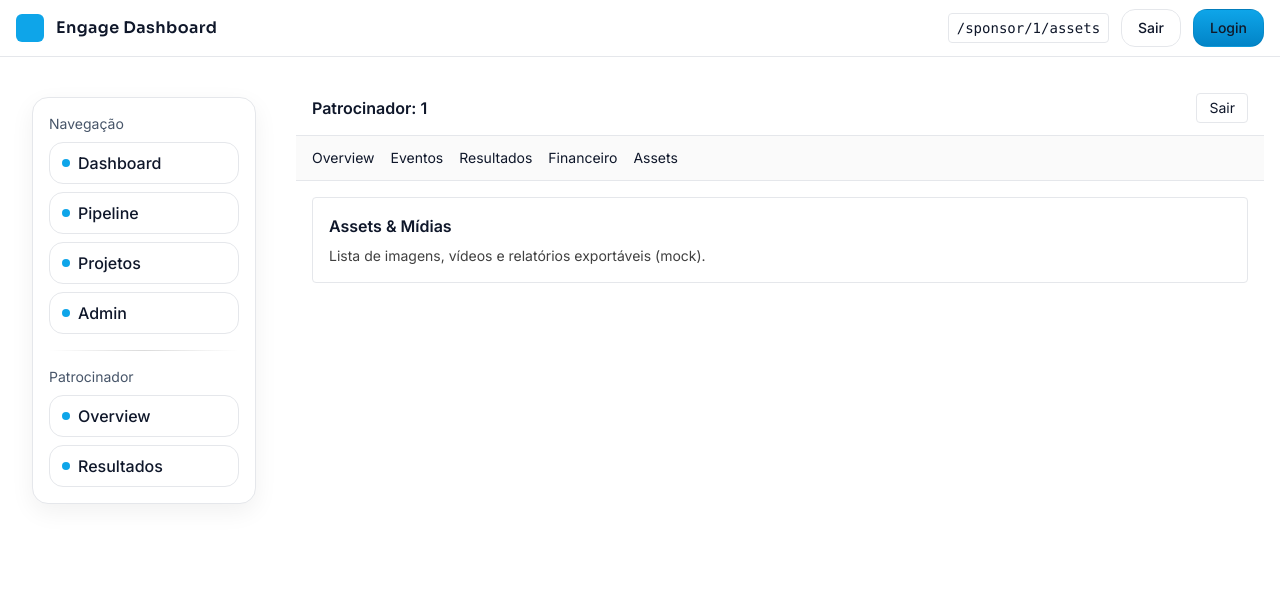
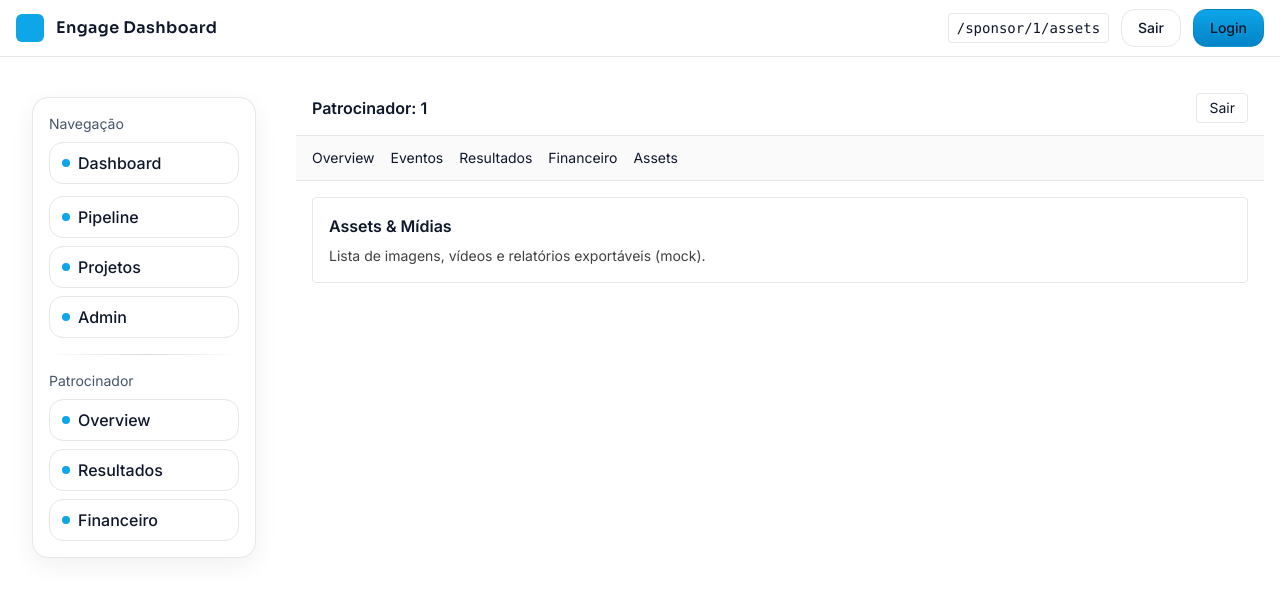
Before and after one commit to jay-psf/jay-psf-engage-dashboard-template, a Next.js app: page /sponsor/1/assets in a window 1280 px wide. Shown: the top 596 px of the page. Built offline with nearby package versions, Linux system fonts and the light colour scheme; no server answers.

Commit message:
fix(theme): corrigir contraste no tema sponsor; feat: sidebar condicional por perfil

```diff
--- a/app/layout.tsx
+++ b/app/layout.tsx
@@ -12,12 +12,12 @@ export const metadata: Metadata = {
 };
 
 export default function RootLayout({ children }: { children: React.ReactNode }) {
-  const role = cookies().get("role")?.value;
+  const role = cookies().get("role")?.value || "admin";
   const themeClass = role === "sponsor" ? "theme-sponsor" : "theme-admin";
 
   return (
     <html lang="pt-BR" className={`${themeClass} ${inter.variable} ${sora.variable}`}>
-      <body className="font-sans">
+      <body className="font-sans" data-role={role}>
         <Topbar />
         <div className="min-h-screen max-w-screen-2xl mx-auto px-4 py-6 flex gap-6">
           <Sidebar />
--- a/components/ui/Sidebar.tsx
+++ b/components/ui/Sidebar.tsx
@@ -1,41 +1,70 @@
 "use client";
 import Link from "next/link";
-import { usePathname } from "next/navigation";
+import { useEffect, useState } from "react";
 
-const NavItem = ({ href, label }: { href: string; label: string }) => {
-  const pathname = usePathname();
-  const active = pathname === href;
-  return (
+type Role = "admin" | "sponsor";
+
+const NavItem = ({ href, label }: { href: string; label: string }) => (
   <Link
     href={href}
-      className={`flex items-center gap-2 px-3 py-2 rounded-xl border transition ${
-        active ? "bg-black/5" : "hover:bg-black/5"
-      }`}
-      style={{borderColor:"var(--border)"}}
+    className="flex items-center gap-2 px-3 py-2 rounded-xl border transition hover:bg-black/5"
+    style={{ borderColor: "var(--border)" }}
   >
-      <div className="size-2 rounded-full" style={{background:"var(--brand-accent)"}} />
+    <div className="size-2 rounded-full" style={{ background: "var(--brand-accent)" }} />
     <span className="font-medium">{label}</span>
   </Link>
 );
-};
 
 export default function Sidebar() {
-  return (
-    <aside className="w-64 shrink-0 p-4 hidden md:block">
-      <div className="card p-4 shadow-soft">
-        <div className="text-sm" style={{color:"var(--muted)"}}>Navegação</div>
-        <div className="grid gap-2 mt-2">
+  const [role, setRole] = useState<Role>("admin");
+
+  useEffect(() => {
+    const r = (document.body.dataset.role as Role) || "admin";
+    setRole(r);
+  }, []);
+
+  const common = (
+    <>
+      <div className="text-sm mb-2" style={{ color: "var(--muted)" }}>Navegação</div>
+      <div className="grid gap-2">
         <NavItem href="/" label="Dashboard" />
+      </div>
+    </>
+  );
+
+  const adminOnly = (
+    <>
+      <div className="grid gap-2 mt-3">
         <NavItem href="/pipeline" label="Pipeline" />
         <NavItem href="/projetos" label="Projetos" />
         <NavItem href="/admin" label="Admin" />
       </div>
       <div className="hr my-4" />
-        <div className="text-sm" style={{color:"var(--muted)"}}>Patrocinador</div>
-        <div className="mt-2 grid gap-2">
+      <div className="text-sm mb-2" style={{ color: "var(--muted)" }}>Patrocinador</div>
+      <div className="grid gap-2">
         <NavItem href="/sponsor/acme/overview" label="Overview" />
         <NavItem href="/sponsor/acme/results" label="Resultados" />
+        <NavItem href="/sponsor/acme/financials" label="Financeiro" />
       </div>
+    </>
+  );
+
+  const sponsorOnly = (
+    <>
+      <div className="text-sm mb-2" style={{ color: "var(--muted)" }}>Patrocinador</div>
+      <div className="grid gap-2">
+        <NavItem href="/sponsor/acme/overview" label="Overview" />
+        <NavItem href="/sponsor/acme/results" label="Resultados" />
+        <NavItem href="/sponsor/acme/financials" label="Financeiro" />
+      </div>
+    </>
+  );
+
+  return (
+    <aside className="w-64 shrink-0 p-4 hidden md:block">
+      <div className="card p-4 shadow-soft">
+        {common}
+        {role === "admin" ? adminOnly : sponsorOnly}
       </div>
     </aside>
   );
--- a/styles/tokens.css
+++ b/styles/tokens.css
@@ -4,18 +4,17 @@
   --bg: #ffffff;
   --panel: #ffffff;
   --panel-2: #f7f9fc;
-  --text: #0f172a;         /* slate-900 */
-  --muted: #475569;        /* slate-600 */
-  --border: #e5e7eb;       /* gray-200 */
-  --ring: #2563eb;         /* brand ring */
+  --text: #0f172a;
+  --muted: #475569;
+  --border: #e5e7eb;
+  --ring: #2563eb;
 
-  /* acentos com vibe “corporate/premium” */
-  --brand-accent: #0ea5e9;     /* cyan-500 */
-  --brand-accent-600: #0284c7; /* cyan-600 */
-  --brand-contrast: #111827;   /* near-black */
+  --brand-accent: #0ea5e9;
+  --brand-accent-600: #0284c7;
+  --brand-contrast: #111827;
 
   --card: #ffffff;
-  --card-hover: #f1f5f9;   /* slate-100 */
+  --card-hover: #f1f5f9;
   --success: #16a34a;
   --warning: #f59e0b;
   --danger: #ef4444;
@@ -26,13 +25,13 @@
   --bg: #0a0e1a;
   --panel: #0F1424;
   --panel-2: #121938;
-  --text: #e5e7eb;       /* gray-200 */
-  --muted: #94a3b8;      /* slate-400 */
+  --text: #e5e7eb;
+  --muted: #94a3b8;
   --border: #1f2a44;
-  --ring: #22d3ee;       /* cyan-400 */
+  --ring: #22d3ee;
 
-  --brand-accent: #06b6d4;     /* cyan-500 */
-  --brand-accent-600:#0891b2;  /* cyan-600 */
+  --brand-accent: #06b6d4;
+  --brand-accent-600:#0891b2;
   --brand-contrast: #ffffff;
 
   --card: #0E1224;
@@ -41,3 +40,14 @@
   --warning: #F59E0B;
   --danger:  #EF4444;
 }
+
+/* --- Correções globais de contraste no tema sponsor --- */
+/* Qualquer coisa que venha com bg-white/bordas claras vira nossos tokens */
+.theme-sponsor .bg-white,
+.theme-sponsor [class*="bg-white"] { background: var(--panel) !important; }
+.theme-sponsor .text-black,
+.theme-sponsor [class*="text-black"] { color: var(--text) !important; }
+.theme-sponsor .border,
+.theme-sponsor .border-gray-100,
+.theme-sponsor .border-gray-200,
+.theme-sponsor [class*="border-gray-"] { border-color: var(--border) !important; }
```
Lines whose indentation alone changed are shown as unchanged.
